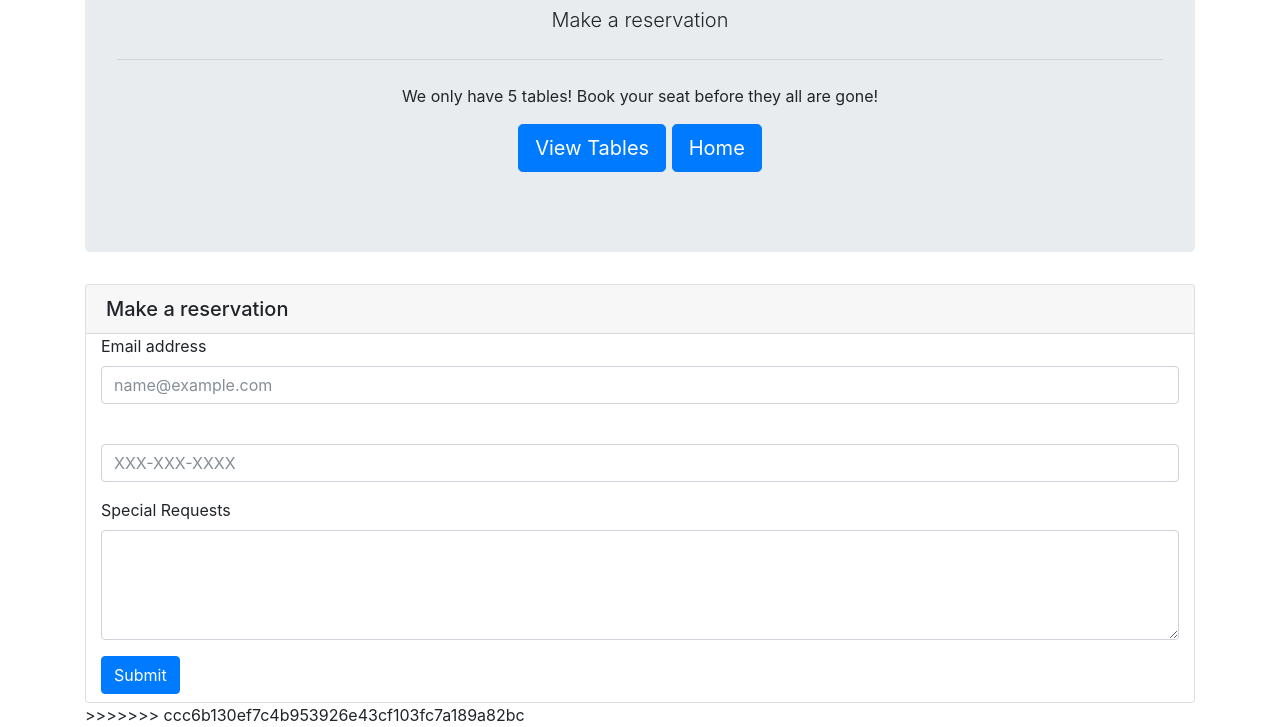
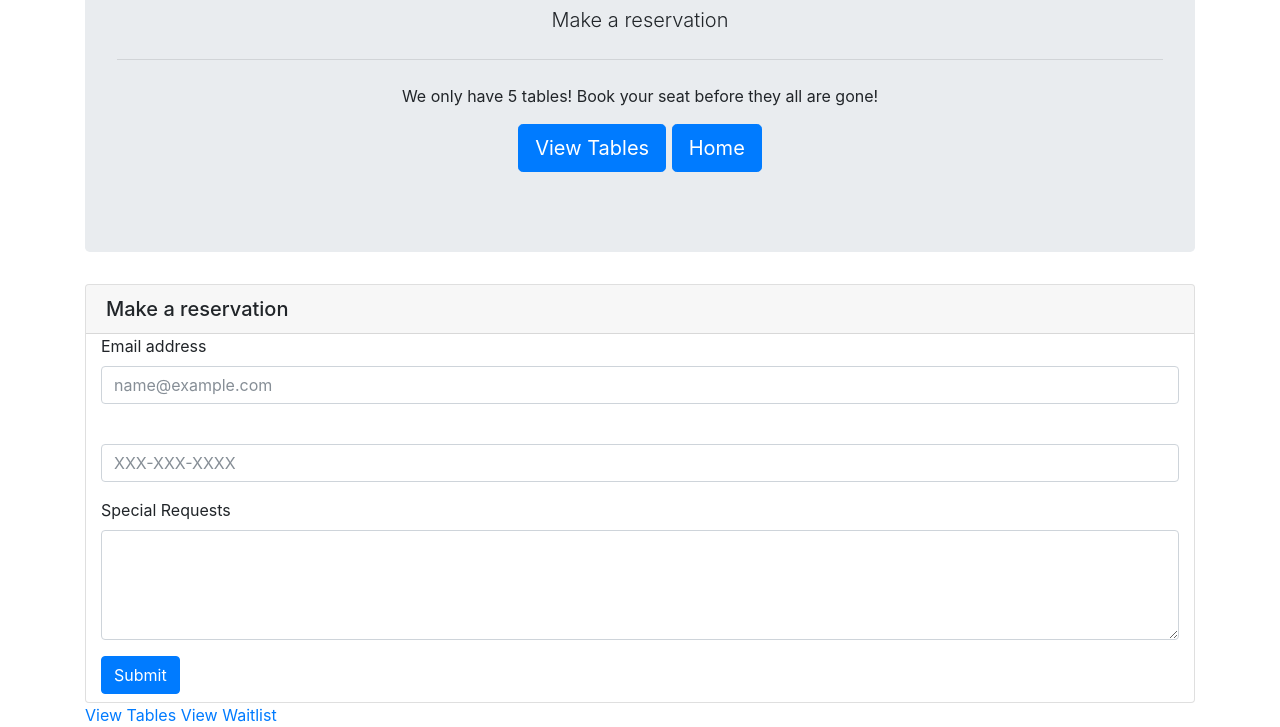
Before and after one commit to jayblack388/2-3-Project, a website: page html/reserve.html in a window 1280 px wide. Shown: the part 134-861 px from the top of the page. Drawn offline with nearby package versions, Linux system fonts and the light colour scheme.

Commit message:
api links

```diff
--- a/html/reserve.html
+++ b/html/reserve.html
@@ -56,8 +56,8 @@
       </div>
   </div>
 <!-- /Form -->
->>>>>>> ccc6b130ef7c4b953926e43cf103fc7a189a82bc
-</div>
+<a href="/api/tables">View Tables</a>
+<a href="/api/waitlist">View Waitlist</a></div>
 <!-- /Main Container -->
 </body>
 </html>
```
Also changed, not shown: html/index.html (+2 -0 lines), html/tables.html (+2 -0 lines).
